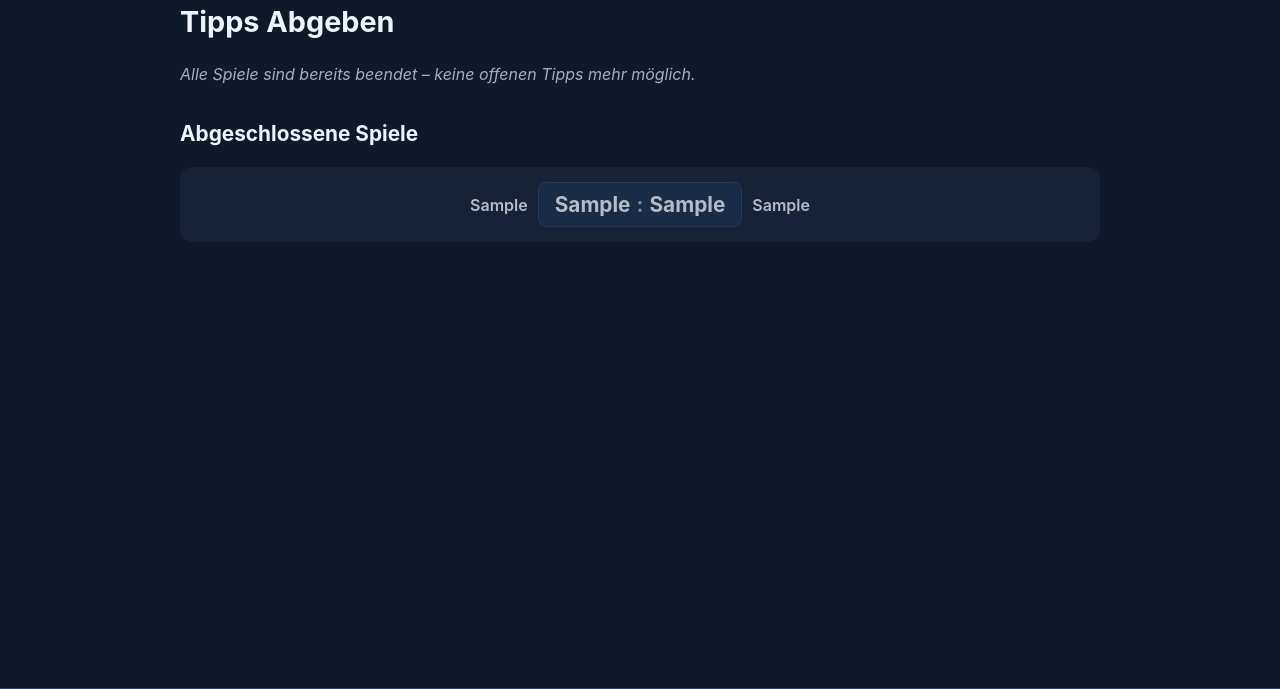
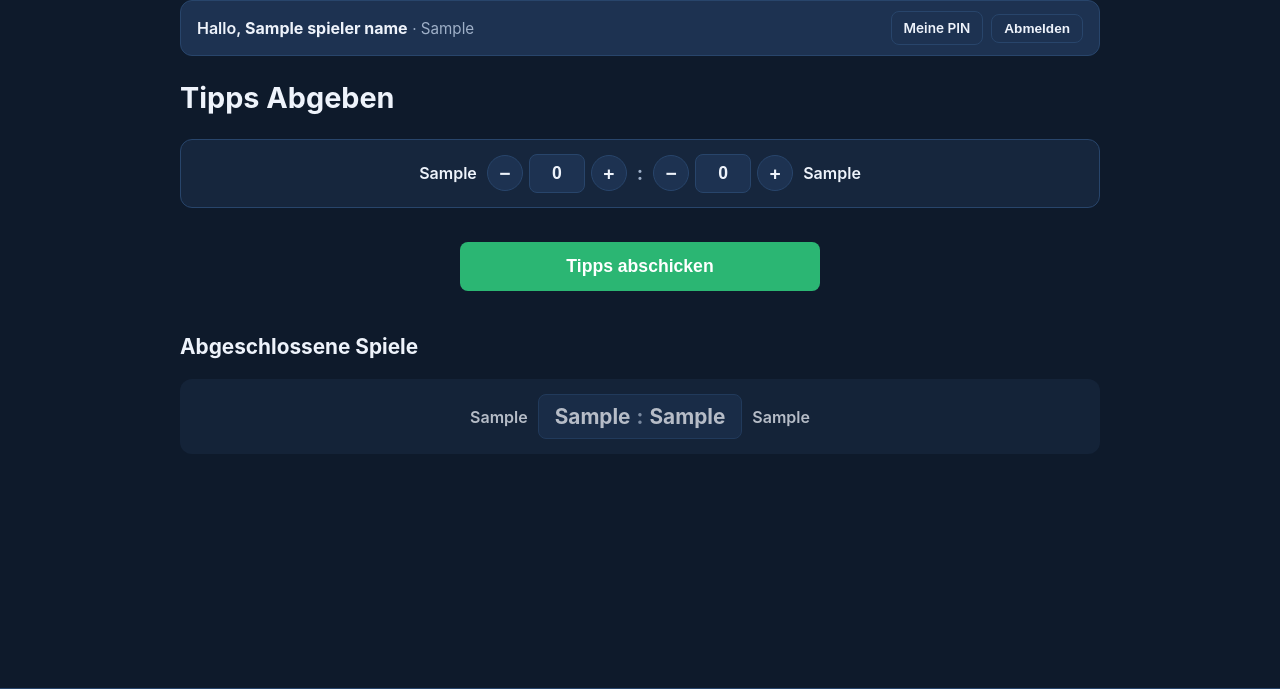
Before and after one commit to tomsteinmetz40-code/Tippspiel24, a Flask app: template templates/index.html in a window 1280 px wide. Shown: the part 59-748 px from the top of the page. Run offline with Flask 3, Linux system fonts and the light colour scheme; the template is opened without the code that fills it: most values are stand-ins (such as "Sample title", 1, 10 or a date in 2020).

Commit message:
change 3

```diff
--- a/templates/admin.html
+++ b/templates/admin.html
@@ -104,13 +104,14 @@
     <input type="search" class="search-input" data-search-table="konten-table" placeholder="Konten suchen…">
     <table class="table" id="konten-table">
         <thead>
-            <tr><th>Spieler</th><th>Klasse</th><th>Punkte</th><th>Tipps</th><th>Letzter Tipp</th><th>Aktion</th></tr>
+            <tr><th>Spieler</th><th>Klasse</th><th>PIN</th><th>Punkte</th><th>Tipps</th><th>Letzter Tipp</th><th>Aktion</th></tr>
         </thead>
         <tbody>
         {% for sp in spieler_liste %}
             <tr>
                 <td>{{ sp.spieler }}</td>
                 <td>{{ sp.klasse or "–" }}</td>
+                <td><code>{{ sp.pin or "–" }}</code></td>
                 <td><strong>{{ sp.punkte }}</strong></td>
                 <td>{{ sp.anzahl }}</td>
                 <td>{{ sp.letzter|datum }}</td>
--- a/templates/index.html
+++ b/templates/index.html
@@ -2,14 +2,62 @@
 {% block title %}WM Tippspiel{% endblock %}
 {% block content %}
 
-{% set offene   = spiele | selectattr("tore_heim", "none") | list %}
-{% set beendet  = spiele | rejectattr("tore_heim", "none") | list %}
+{# ── Eingeloggt als Spieler ───────────────────────────────────────────────── #}
+{% if spieler_name %}
 
-{# ── Tippformular (offene Spiele) ─────────────────────────────────────── #}
+<div class="spieler-bar">
+    <div>
+        <span class="spieler-greeting">Hallo, <strong>{{ spieler_name }}</strong></span>
+        {% if spieler_klasse %}<span class="meta"> · {{ spieler_klasse }}</span>{% endif %}
+    </div>
+    <div style="display:flex;gap:8px;align-items:center">
+        <a href="{{ url_for('meine_pin') }}" class="btn btn-secondary btn-small">Meine PIN</a>
+        <form method="post" action="{{ url_for('abmelden') }}">
+            <button class="btn btn-secondary btn-small" type="submit">Abmelden</button>
+        </form>
+    </div>
+</div>
+
+<h1>Tipps Abgeben</h1>
+
+{% if ungetippt %}
+<form method="post" class="bulk-form">
+    <input type="hidden" name="aktion" value="nachtipp">
+    <div class="games">
+        {% for s in ungetippt %}
+        <div class="game-row">
+            <div class="game-team team-left">{{ s.team_heim }}</div>
+            <div class="counter">
+                <button type="button" class="btn-counter" data-target="tipp_heim_{{ s.id }}" data-delta="-1">−</button>
+                <input type="number" id="tipp_heim_{{ s.id }}" name="tipp_heim_{{ s.id }}" min="0" max="99" value="0" inputmode="numeric">
+                <button type="button" class="btn-counter" data-target="tipp_heim_{{ s.id }}" data-delta="1">+</button>
+            </div>
+            <div class="colon">:</div>
+            <div class="counter">
+                <button type="button" class="btn-counter" data-target="tipp_gast_{{ s.id }}" data-delta="-1">−</button>
+                <input type="number" id="tipp_gast_{{ s.id }}" name="tipp_gast_{{ s.id }}" min="0" max="99" value="0" inputmode="numeric">
+                <button type="button" class="btn-counter" data-target="tipp_gast_{{ s.id }}" data-delta="1">+</button>
+            </div>
+            <div class="game-team team-right">{{ s.team_gast }}</div>
+        </div>
+        {% endfor %}
+    </div>
+    <div class="submit-bar">
+        <button type="submit" class="btn btn-large">Tipps abschicken</button>
+    </div>
+</form>
+{% else %}
+<p class="empty">Du hast bereits alle offenen Spiele getippt – schau später nochmal vorbei!</p>
+{% endif %}
+
+{# ── Nicht eingeloggt ─────────────────────────────────────────────────────── #}
+{% else %}
+
 <h1>Tipps Abgeben</h1>
 
 {% if offene %}
 <form method="post" class="bulk-form">
+    <input type="hidden" name="aktion" value="neu">
     <div class="name-bar">
         <div class="name-grid">
             <label>
@@ -53,9 +101,8 @@
         </div>
         {% endfor %}
     </div>
-
     <div class="submit-bar">
-        <button type="submit" class="btn btn-large">Alle Tipps abschicken</button>
+        <button type="submit" class="btn btn-large">Tipps abschicken &amp; PIN erhalten</button>
     </div>
 </form>
 {% elif not spiele %}
@@ -64,9 +111,21 @@
 <p class="empty">Alle Spiele sind bereits beendet – keine offenen Tipps mehr möglich.</p>
 {% endif %}
 
-{# ── Abgeschlossene Spiele ────────────────────────────────────────────── #}
+{# PIN-Login ─────────────────────────────────────────────────────────────────── #}
+<div class="pin-login-box">
+    <p class="pin-login-label">Bereits getippt? Mit PIN wieder einloggen:</p>
+    <form method="post" action="{{ url_for('pin_login') }}" class="pin-login-form">
+        <input type="text" name="pin" maxlength="6" minlength="6" pattern="\d{6}"
+               placeholder="6-stellige PIN" inputmode="numeric" required>
+        <button type="submit" class="btn">Einloggen</button>
+    </form>
+</div>
+
+{% endif %}{# end not logged in #}
+
+{# ── Abgeschlossene Spiele ────────────────────────────────────────────────── #}
 {% if beendet %}
-<h2 style="margin-top:2rem">Abgeschlossene Spiele</h2>
+<h2 style="margin-top:2.5rem">Abgeschlossene Spiele</h2>
 <div class="games">
     {% for s in beendet %}
     <div class="game-row game-row--beendet">
```
